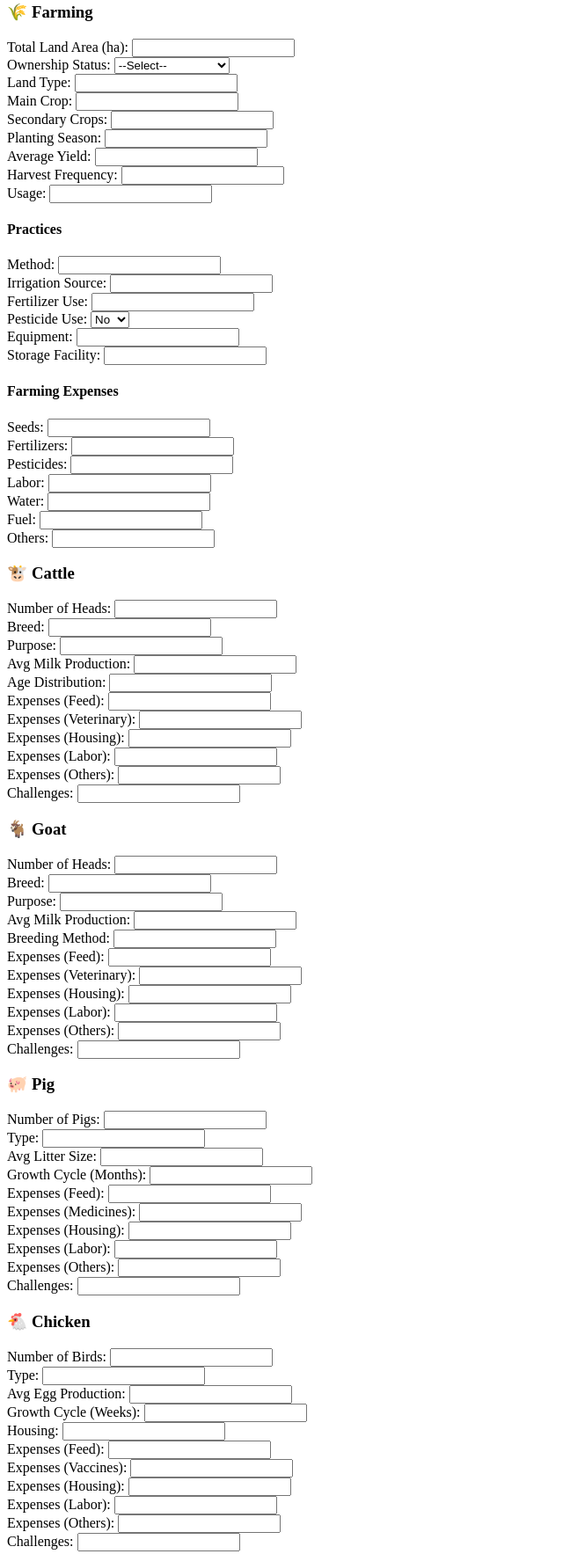
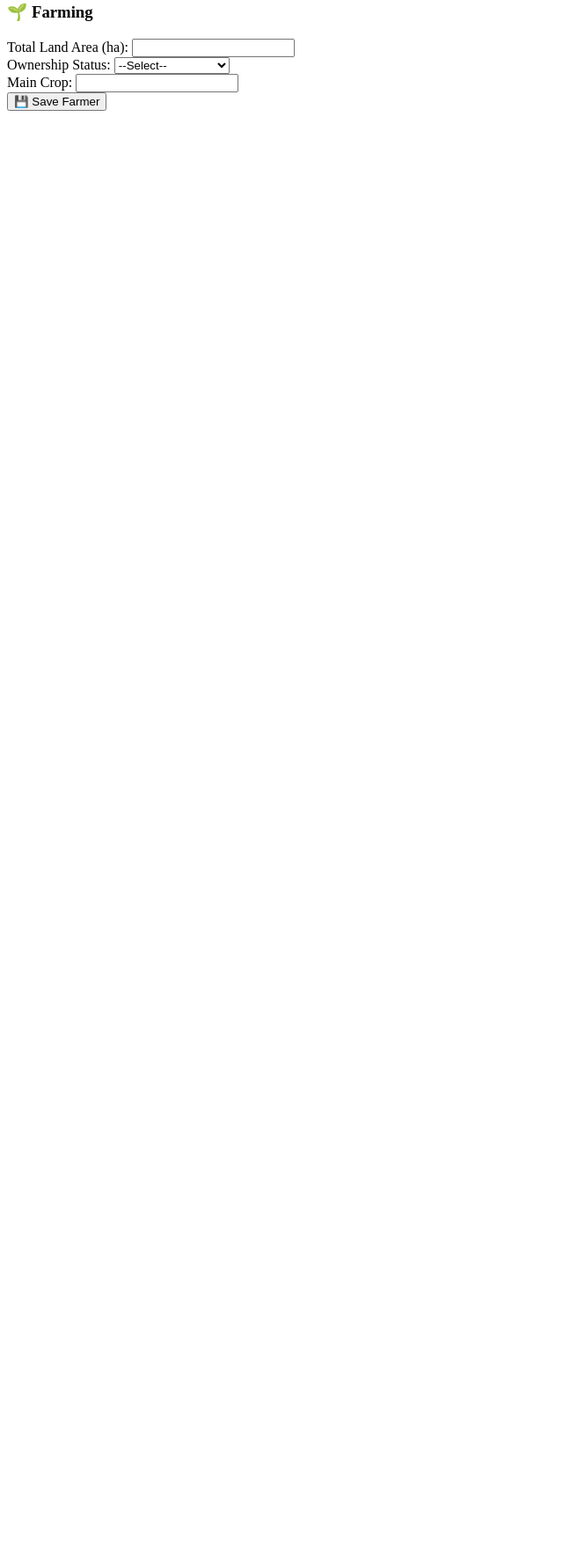
Before and after one commit to smartcropmonitoring-bot/AGRITECHv2.0, a website: page src/Screens/Information.html in a window 1280 px wide. Shown: the part 247-2014 px from the top of the page at 88% size, without its empty margins (0-640 px from the left). After the commit the page ends 800 px from the top, so only its background shows below. Drawn offline with Linux system fonts and the light colour scheme.

Commit message:
Update Information.html

```diff
--- a/src/Screens/Information.html
+++ b/src/Screens/Information.html
@@ -2,22 +2,24 @@
 <html lang="en">
 <head>
   <meta charset="UTF-8">
-  <title>Farmer Information Form</title>
+  <title>Farmer Census Form</title>
 </head>
 <body>
-  <h2>Farmer Information</h2>
+  <h2>Farmer Census</h2>
 
-  <form id="infoForm">
+  <form id="farmerForm">
     <!-- 👤 Farmer Details -->
     <label>Full Name: <input type="text" name="fullName" required></label><br>
     <label>Contact: <input type="text" name="contact"></label><br>
 
+    <!-- 📍 Location -->
     <h3>📍 Location</h3>
     <label>Province: <input type="text" name="province"></label><br>
     <label>Municipality: <input type="text" name="municipality"></label><br>
     <label>Barangay: <input type="text" name="barangay"></label><br>
 
-    <h3>🌾 Farming</h3>
+    <!-- 🌾 Farming Basics -->
+    <h3>🌱 Farming</h3>
     <label>Total Land Area (ha): <input type="number" name="totalLandArea"></label><br>
     <label>Ownership Status:
       <select name="ownershipStatus">
@@ -28,102 +30,11 @@
         <option>Government/Coop</option>
       </select>
     </label><br>
-    <label>Land Type: <input type="text" name="landType"></label><br>
     <label>Main Crop: <input type="text" name="mainCrop"></label><br>
-    <label>Secondary Crops: <input type="text" name="secondaryCrops"></label><br>
-    <label>Planting Season: <input type="text" name="plantingSeason"></label><br>
-    <label>Average Yield: <input type="number" name="avgYield"></label><br>
-    <label>Harvest Frequency: <input type="text" name="harvestFrequency"></label><br>
-    <label>Usage: <input type="text" name="usage"></label><br>
-
-    <h4>Practices</h4>
-    <label>Method: <input type="text" name="method"></label><br>
-    <label>Irrigation Source: <input type="text" name="irrigationSource"></label><br>
-    <label>Fertilizer Use: <input type="text" name="fertilizerUse"></label><br>
-    <label>Pesticide Use:
-      <select name="pesticideUse">
-        <option value="false">No</option>
-        <option value="true">Yes</option>
-      </select>
-    </label><br>
-    <label>Equipment: <input type="text" name="equipment"></label><br>
-    <label>Storage Facility: <input type="text" name="storageFacility"></label><br>
-
-    <h4>Farming Expenses</h4>
-    <label>Seeds: <input type="number" name="expSeeds"></label><br>
-    <label>Fertilizers: <input type="number" name="expFertilizers"></label><br>
-    <label>Pesticides: <input type="number" name="expPesticides"></label><br>
-    <label>Labor: <input type="number" name="expLabor"></label><br>
-    <label>Water: <input type="number" name="expWater"></label><br>
-    <label>Fuel: <input type="number" name="expFuel"></label><br>
-    <label>Others: <input type="number" name="expOthers"></label><br>
-
-    <h3>🐮 Cattle</h3>
-    <label>Number of Heads: <input type="number" name="cattleHeads"></label><br>
-    <label>Breed: <input type="text" name="cattleBreed"></label><br>
-    <label>Purpose: <input type="text" name="cattlePurpose"></label><br>
-    <label>Avg Milk Production: <input type="number" name="cattleMilk"></label><br>
-    <label>Age Distribution: <input type="text" name="cattleAgeDist"></label><br>
-    <label>Expenses (Feed): <input type="number" name="cattleFeed"></label><br>
-    <label>Expenses (Veterinary): <input type="number" name="cattleVet"></label><br>
-    <label>Expenses (Housing): <input type="number" name="cattleHousing"></label><br>
-    <label>Expenses (Labor): <input type="number" name="cattleLabor"></label><br>
-    <label>Expenses (Others): <input type="number" name="cattleOthers"></label><br>
-    <label>Challenges: <input type="text" name="cattleChallenges"></label><br>
-
-    <h3>🐐 Goat</h3>
-    <label>Number of Heads: <input type="number" name="goatHeads"></label><br>
-    <label>Breed: <input type="text" name="goatBreed"></label><br>
-    <label>Purpose: <input type="text" name="goatPurpose"></label><br>
-    <label>Avg Milk Production: <input type="number" name="goatMilk"></label><br>
-    <label>Breeding Method: <input type="text" name="goatBreeding"></label><br>
-    <label>Expenses (Feed): <input type="number" name="goatFeed"></label><br>
-    <label>Expenses (Veterinary): <input type="number" name="goatVet"></label><br>
-    <label>Expenses (Housing): <input type="number" name="goatHousing"></label><br>
-    <label>Expenses (Labor): <input type="number" name="goatLabor"></label><br>
-    <label>Expenses (Others): <input type="number" name="goatOthers"></label><br>
-    <label>Challenges: <input type="text" name="goatChallenges"></label><br>
-
-    <h3>🐖 Pig</h3>
-    <label>Number of Pigs: <input type="number" name="pigCount"></label><br>
-    <label>Type: <input type="text" name="pigType"></label><br>
-    <label>Avg Litter Size: <input type="number" name="pigLitter"></label><br>
-    <label>Growth Cycle (Months): <input type="number" name="pigGrowth"></label><br>
-    <label>Expenses (Feed): <input type="number" name="pigFeed"></label><br>
-    <label>Expenses (Medicines): <input type="number" name="pigMeds"></label><br>
-    <label>Expenses (Housing): <input type="number" name="pigHousing"></label><br>
-    <label>Expenses (Labor): <input type="number" name="pigLabor"></label><br>
-    <label>Expenses (Others): <input type="number" name="pigOthers"></label><br>
-    <label>Challenges: <input type="text" name="pigChallenges"></label><br>
-
-    <h3>🐔 Chicken</h3>
-    <label>Number of Birds: <input type="number" name="chickenCount"></label><br>
-    <label>Type: <input type="text" name="chickenType"></label><br>
-    <label>Avg Egg Production: <input type="number" name="chickenEggs"></label><br>
-    <label>Growth Cycle (Weeks): <input type="number" name="chickenGrowth"></label><br>
-    <label>Housing: <input type="text" name="chickenHousing"></label><br>
-    <label>Expenses (Feed): <input type="number" name="chickenFeed"></label><br>
-    <label>Expenses (Vaccines): <input type="number" name="chickenVac"></label><br>
-    <label>Expenses (Housing): <input type="number" name="chickenHouseExp"></label><br>
-    <label>Expenses (Labor): <input type="number" name="chickenLabor"></label><br>
-    <label>Expenses (Others): <input type="number" name="chickenOthers"></label><br>
-    <label>Challenges: <input type="text" name="chickenChallenges"></label><br>
-
-    <h3>🦆 Duck</h3>
-    <label>Number of Birds: <input type="number" name="duckCount"></label><br>
-    <label>Purpose: <input type="text" name="duckPurpose"></label><br>
-    <label>Avg Egg Production: <input type="number" name="duckEggs"></label><br>
-    <label>Housing: <input type="text" name="duckHousing"></label><br>
-    <label>Expenses (Feed): <input type="number" name="duckFeed"></label><br>
-    <label>Expenses (Veterinary): <input type="number" name="duckVet"></label><br>
-    <label>Expenses (Housing): <input type="number" name="duckHouseExp"></label><br>
-    <label>Expenses (Labor): <input type="number" name="duckLabor"></label><br>
-    <label>Expenses (Others): <input type="number" name="duckOthers"></label><br>
-    <label>Challenges: <input type="text" name="duckChallenges"></label><br>
 
     <button type="submit">💾 Save Farmer</button>
   </form>
 
-  <script src="infoForm.js"></script>
+  <script src="farmerForm.js"></script>
 </body>
 </html>
```
